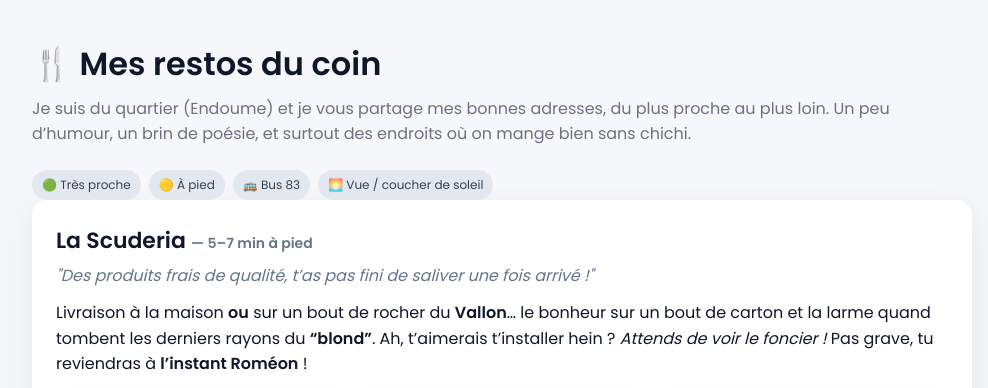
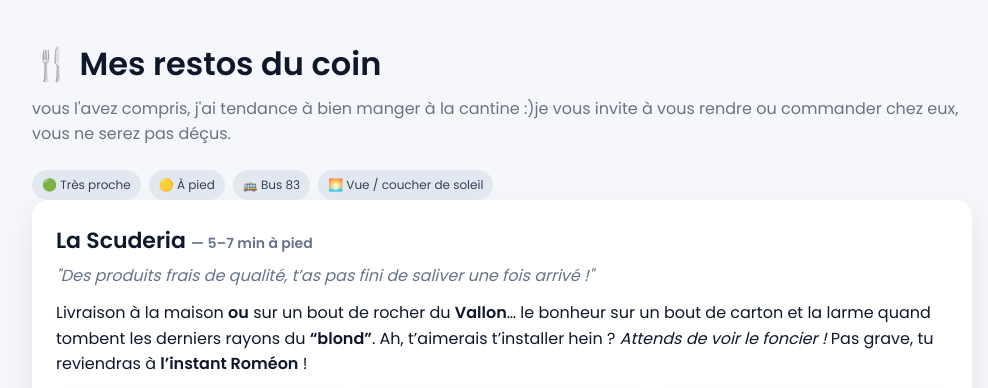
Before and after one commit to louske13/Romeon, a Flask app: page /restaurants in a window 1280 px wide. Shown: the top 388 px of the page, without its empty margins (138-1126 px from the left). Run offline with Flask 3, Linux system fonts and the light colour scheme; the visitor is signed in with stand-in values (Sample User, id 1).

Commit message:
Update restaurants.html

```diff
--- a/templates/restaurants.html
+++ b/templates/restaurants.html
@@ -30,8 +30,7 @@
   <div class="wrap">
 
     <h1>🍴 Mes restos du coin</h1>
-    <p class="lead">Je suis du quartier (Endoume) et je vous partage mes bonnes adresses, du plus proche au plus loin.
-      Un peu d’humour, un brin de poésie, et surtout des endroits où on mange bien sans chichi.</p>
+    <p class="lead">vous l'avez compris, j'ai tendance à bien manger à la cantine :)je vous invite à vous rendre ou commander chez eux, vous ne serez pas déçus.</p>
 
     <!-- Filtres (facultatif) -->
     <div class="chips">
```
